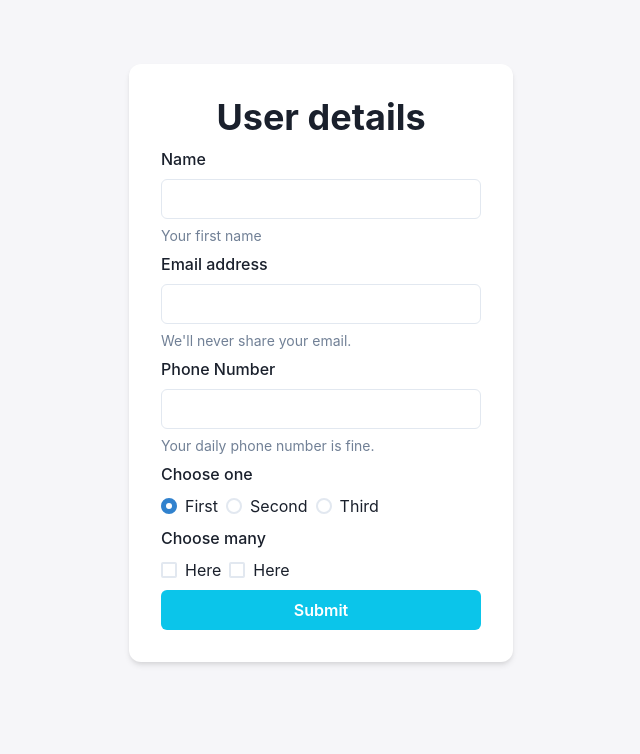
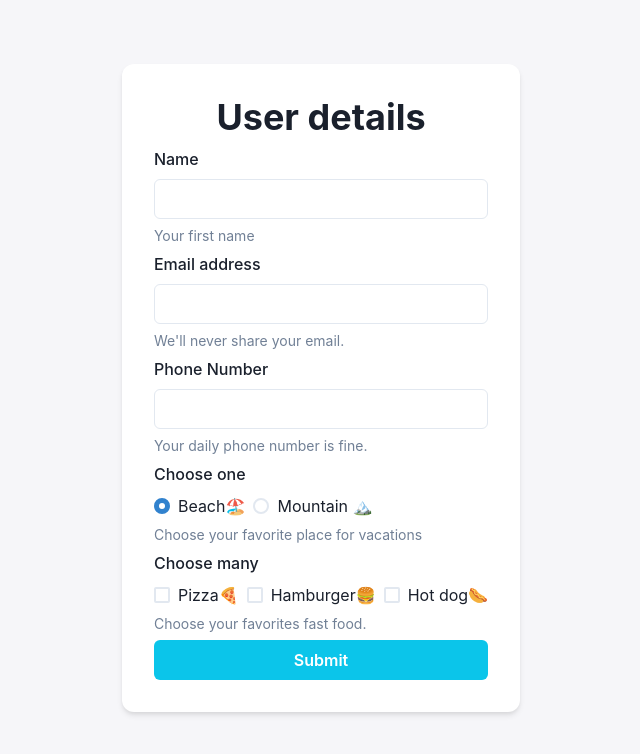
Before and after one commit to Wonder2210/react-hook-form-post, a React (Create React App) app: page / in a window 1280 px wide. Shown: the top 754 px of the page, without its empty margins (319-959 px from the left). Built offline with nearby package versions, Linux system fonts and the light colour scheme.

Commit message:
[chore] Code ready

```diff
--- a/src/Form.js
+++ b/src/Form.js
@@ -22,7 +22,7 @@ const phoneRegExp =
 
 const formSchema = yup
   .object({
-    name: yup.string().required("Este campo es requerido"),
+    name: yup.string(),
     email: yup
       .string()
       .email("Please introduce a valid email")
@@ -30,8 +30,13 @@ const formSchema = yup
     phoneNumber: yup
       .string()
       .matches(phoneRegExp, "It doesn't seem to be a phone number")
-      .length(11),
-    multiple: yup.array().of(yup.string()).ensure().min(1,'Choose at least one'),
+      .length(11, "Phone number is too short"),
+    multiple: yup
+      .array()
+      .of(yup.string())
+      .ensure()
+      .compact()
+      .min(1, "I bet you like one of those").required(),
     radio: yup.string(),
   })
   .required();
@@ -74,19 +79,21 @@ const UserForm = () => {
         <FormLabel htmlFor="email">Email address</FormLabel>
         <Input type="text" {...register("email")} />
         {errors?.email ? (
-          <FormErrorMessage>
-            {errors.email.message}
-          </FormErrorMessage>
+          <FormErrorMessage>{errors.email.message}</FormErrorMessage>
         ) : (
           <FormHelperText>We'll never share your email.</FormHelperText>
         )}
       </FormControl>
-      <FormControl>
+      <FormControl isInvalid={errors?.phoneNumber}>
         <FormLabel htmlFor="phoneNumber">Phone Number</FormLabel>
         <Input {...register("phoneNumber")} />
-        <FormHelperText>Your daily phone number is fine.</FormHelperText>
+        {errors?.email ? (
+          <FormErrorMessage>{errors.phoneNumber.message}</FormErrorMessage>
+        ) : (
+          <FormHelperText>Your daily phone number is fine.</FormHelperText>
+        )}
       </FormControl>
-      <FormControl>
+      <FormControl isInvalid={errors?.radio}>
         <FormLabel>Choose one</FormLabel>
         <Controller
           name="radio"
@@ -94,24 +101,32 @@ const UserForm = () => {
           render={({ field: { onChange, value } }) => (
             <RadioGroup onChange={onChange} value={value}>
               <Stack direction="row">
-                <Radio value="1">First</Radio>
-                <Radio value="2">Second</Radio>
-                <Radio value="3">Third</Radio>
+                <Radio value="1">Beach🏖️</Radio>
+                <Radio value="2">Mountain 🏔️</Radio>
               </Stack>
             </RadioGroup>
           )}
         />
+          <FormHelperText>Choose your favorite place for vacations</FormHelperText>
       </FormControl>
-      <FormControl>
+      <FormControl isInvalid={errors?.multiple}>
         <FormLabel>Choose many</FormLabel>
         <Stack direction="row">
           <Checkbox value="1" {...register("multiple")}>
-            Here
+          Pizza🍕
           </Checkbox>
           <Checkbox value="2" {...register("multiple")}>
-            Here
+          Hamburger🍔
+          </Checkbox>
+          <Checkbox value="2" {...register("multiple")}>
+          Hot dog🌭
           </Checkbox>
         </Stack>
+        {errors?.multiple ? (
+          <FormErrorMessage>{errors.multiple.message}</FormErrorMessage>
+        ) : (
+          <FormHelperText>Choose your favorites fast food.</FormHelperText>
+        )}
       </FormControl>
 
       <Button
```
